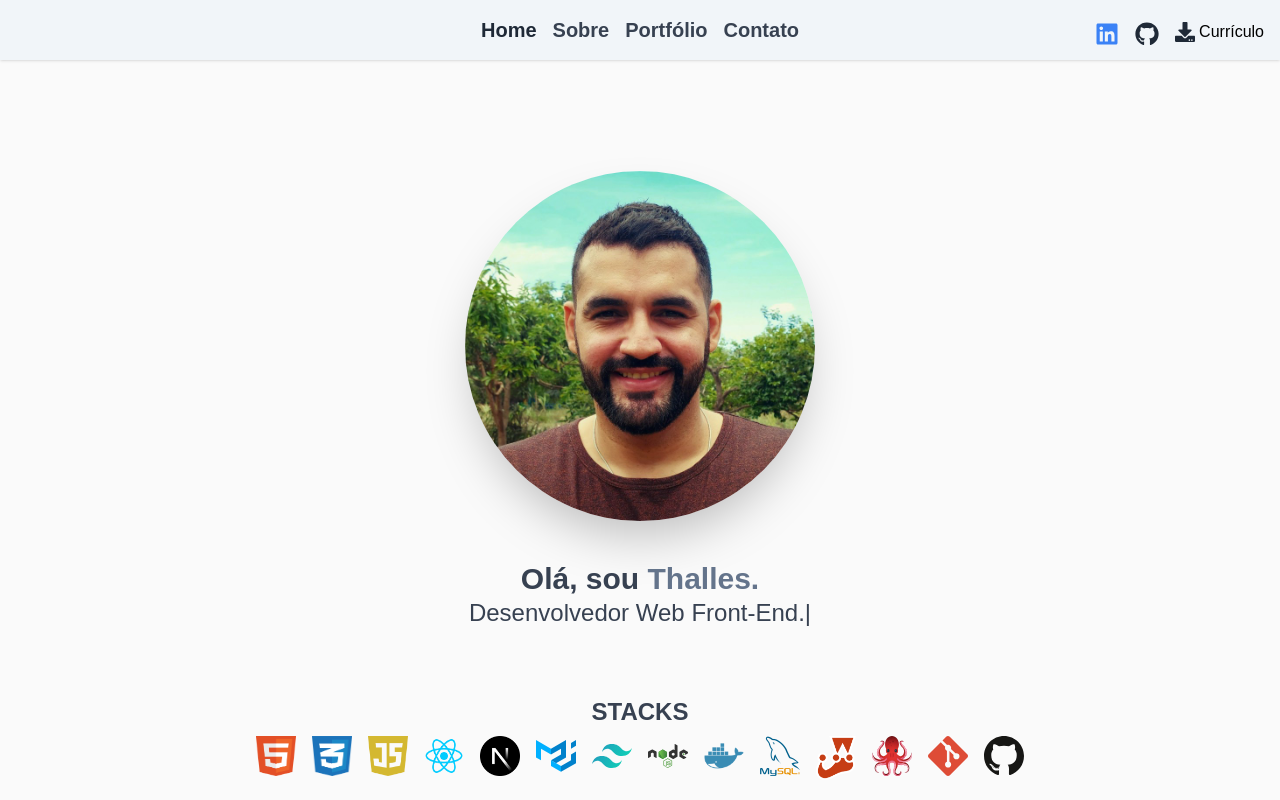
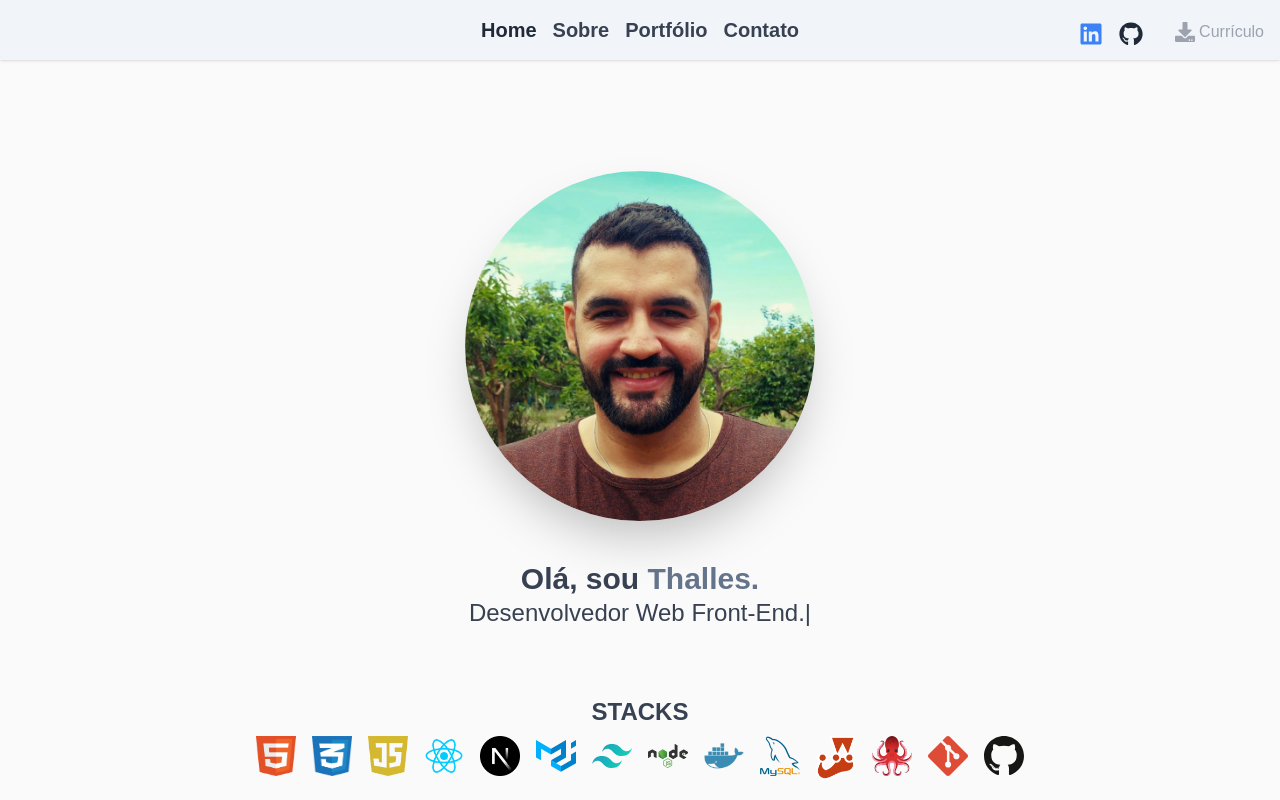
Before and after one commit to thalles-leite/portifolio, a Next.js app: page / in a window 1280 px wide. Shown: the top 800 px of the page. Built offline with nearby package versions, Linux system fonts and the light colour scheme.

Commit message:
Curriculo.

```diff
--- a/src/components/Header.jsx
+++ b/src/components/Header.jsx
@@ -12,18 +12,19 @@ export default function Header() {
         <Link href="https://github.com/thalles-leite" target="_blank" className="flex items-center justify-center">
           <FaGithub className="w-6 h-6 text-gray-800" />
         </Link>
-        <Link
+        <a
           className={`
-            flex items-center justify-center
+            flex items-center justify-center ml-4
+            text-gray-400
             gap-1
             pb-1 trasition duration-300
             `}
-          href="#contact"
+          href="curriculo.pdf"
+          download
         >
-          <FaDownload className="w-5 h-5 text-gray-800" />
+          <FaDownload className="w-5 h-5 text-gray-400" />
           Currículo
-
-        </Link>
+        </a>
       </section>
       <nav className={`
         // sm:py-4 py-2
```
